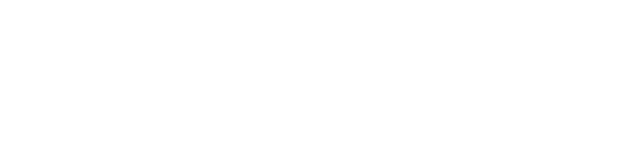
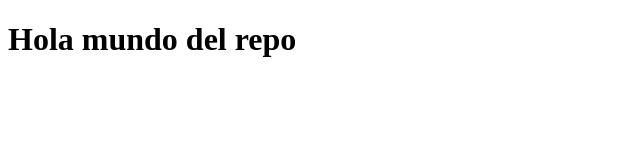
Before and after one commit to sofii2304/hello-world-git, a plain HTML site: page index.html in a window 1280 px wide. Shown: the whole page, without its empty margins (0-640 px from the left). Drawn offline with Linux system fonts and the light colour scheme.

Commit message:
se agrego titulo al index

```diff
--- a/index.html
+++ b/index.html
@@ -6,6 +6,6 @@
     <title>demo git</title>
 </head>
 <body>
-
+    <h1>Hola mundo del repo</h1>
 </body>
 </html>
```
